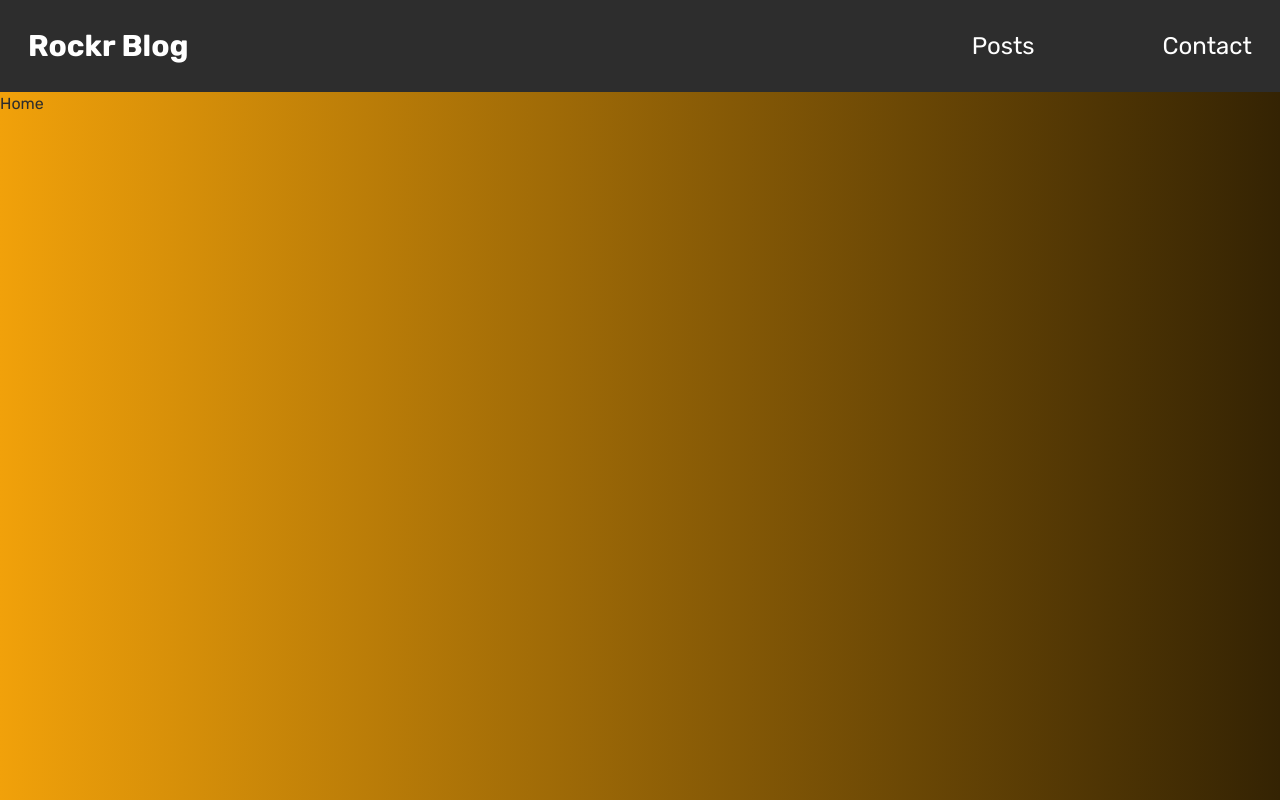
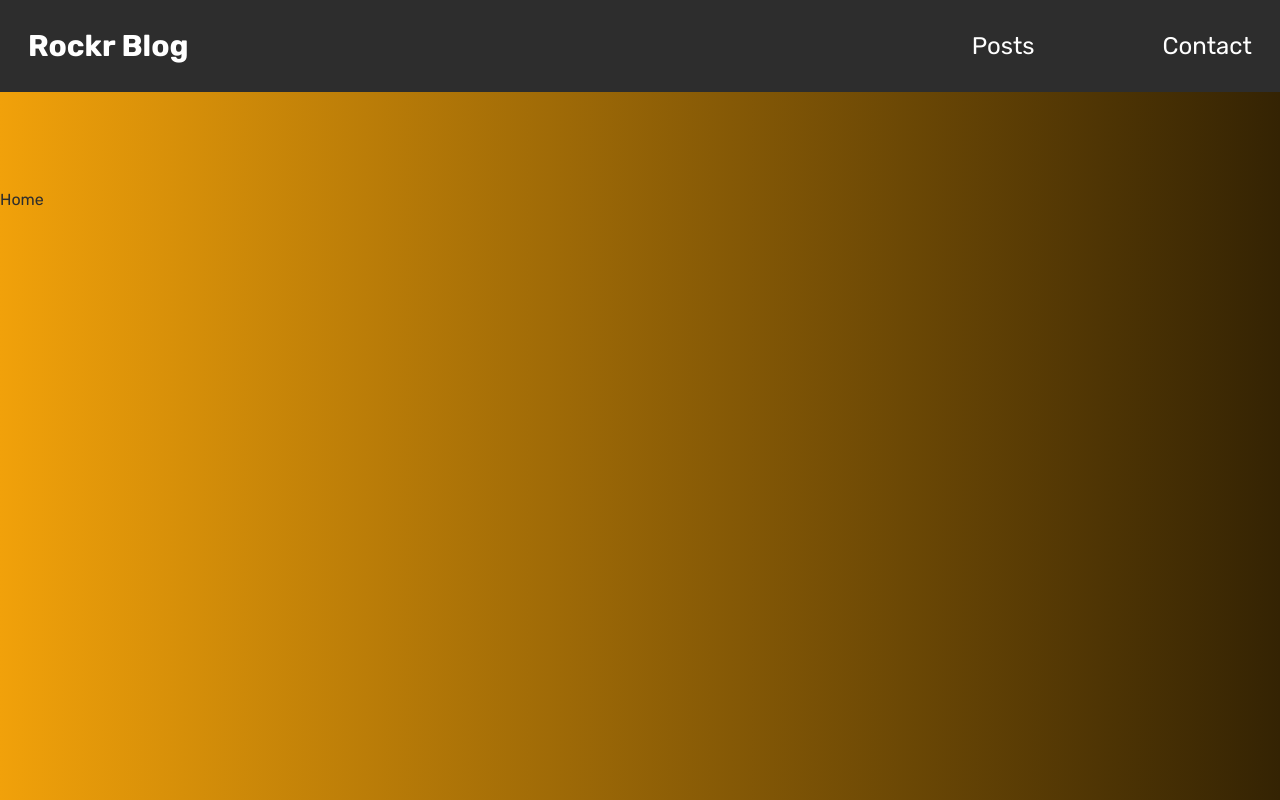
Before and after one commit to lucas-sk/coderockr-frontend-test, a React (Vite) app: page / in a window 1280 px wide. Built offline with nearby package versions, Linux system fonts and the light colour scheme.

Commit message:
styles: added spaces and padding in defaultLayout

```diff
--- a/src/layout/defaultLayout.tsx
+++ b/src/layout/defaultLayout.tsx
@@ -3,7 +3,7 @@ import { Header } from '../components/header'
 
 export function DefaultLayout() {
   return (
-    <div className="max-w-screen min-h-screen">
+    <div className="max-w-screen min-h-screen space-y-24 pb-28">
       <Header />
       <Outlet />
     </div>
```
